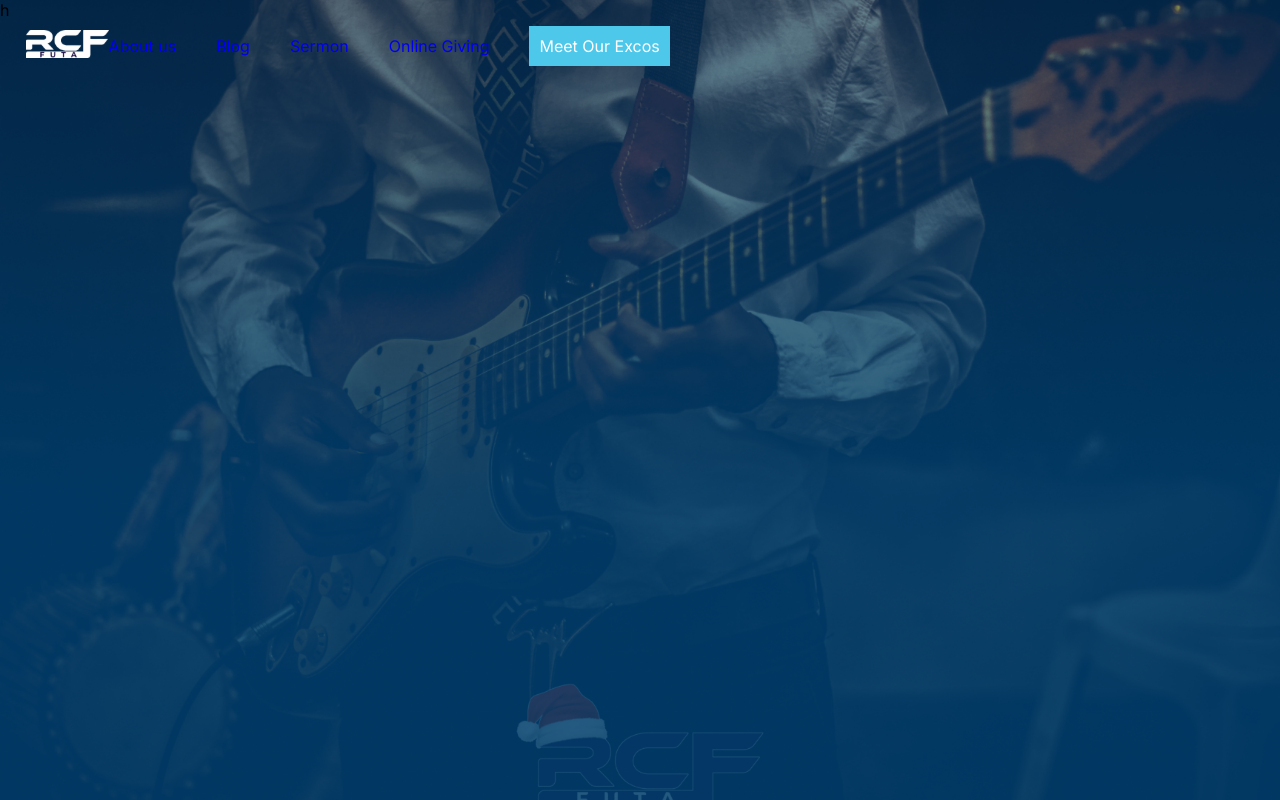
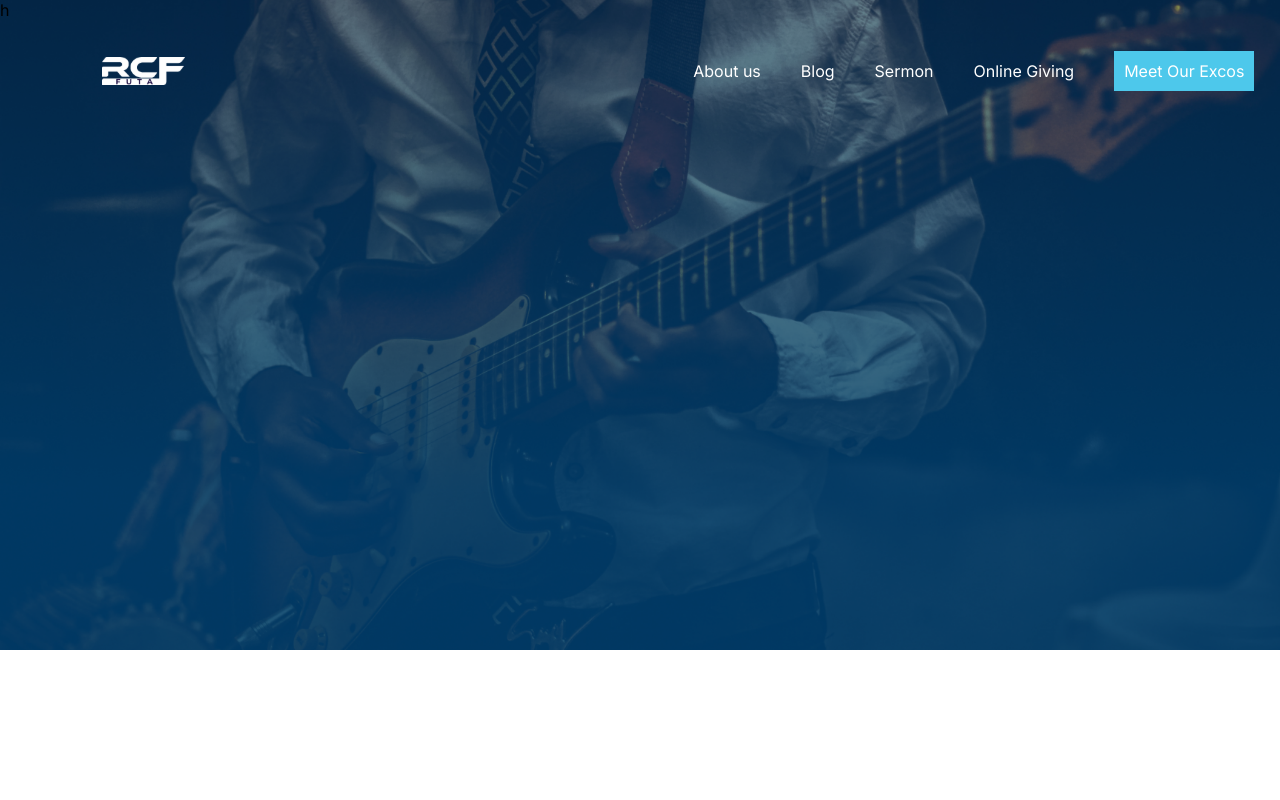
Before and after one commit to rcffuta/Rcf_frontend, a React (Create React App) app: page / in a window 1280 px wide. Built offline with nearby package versions, Linux system fonts and the light colour scheme.

Commit message:
Updating the slide2

```diff
--- a/src/Component/Navbar/Navbar.css
+++ b/src/Component/Navbar/Navbar.css
@@ -1,16 +1,17 @@
 .Navbar {
   display: flex;
-  justify-content: space-around;
+  gap: 28%;
+  justify-content: space-between;
   align-items: center;
-  margin: 2%;
+  margin: 4% 2% 2% 8%;
   position: absolute;
+  width: 90%;
 }
 
 a {
   text-decoration: none;
   cursor: pointer;
-
-  /* color: #FFFFFF; */
+   color: #FFFFFF;
   display: flex;
   gap: 20px;
 }
@@ -25,6 +26,7 @@ a {
 
 .Navbar_link {
   display: flex;
+
   align-items: center;
   gap: 40px;
 }
@@ -32,3 +34,7 @@ a {
   margin-top: 0.2%;
 
 }
+.Logo{
+  display: flex;
+  gap: 40px;
+}
--- a/src/Component/Slide/Slide2/Slide2.css
+++ b/src/Component/Slide/Slide2/Slide2.css
@@ -1,8 +1,8 @@
-.Slide2{
- height:100vh;
+.Slide2 {
+    height: 650px; /* Adjust the value as needed */
     background-image: url("../../../Assets/Slide2.png");
     background-repeat: no-repeat;
-    background-size: cover;
+    background-size: 100%;
     width: 100%;
     overflow: hidden;
 }
--- a/src/Pages/Home/Home.css
+++ b/src/Pages/Home/Home.css
@@ -0,0 +1,3 @@
+.Home{
+    height: 650px;
+}
--- a/src/Pages/Home/Home.js
+++ b/src/Pages/Home/Home.js
@@ -6,7 +6,7 @@ import Slide2 from '../../Component/Slide/Slide2/Slide2'
 
 const Home = () => {
   return (
-    <div>
+    <div className='Home'>
 
       <Navbar/>
       <Slide2/>
```
